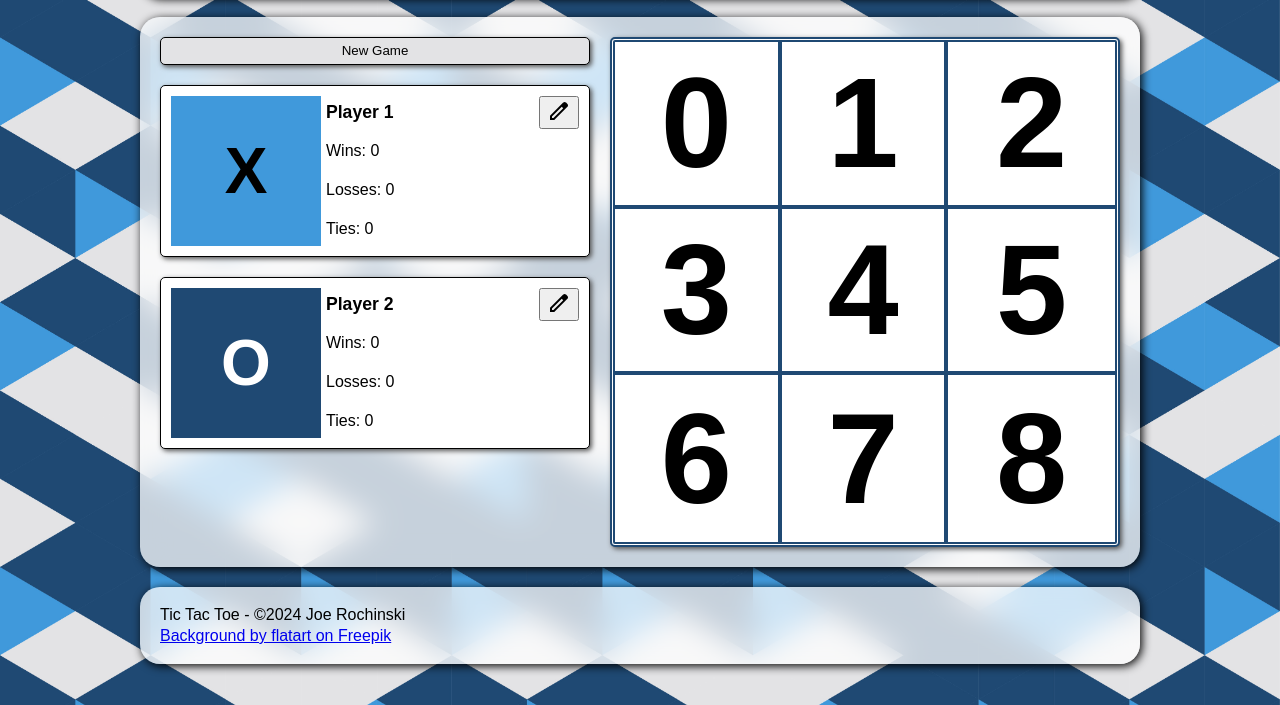
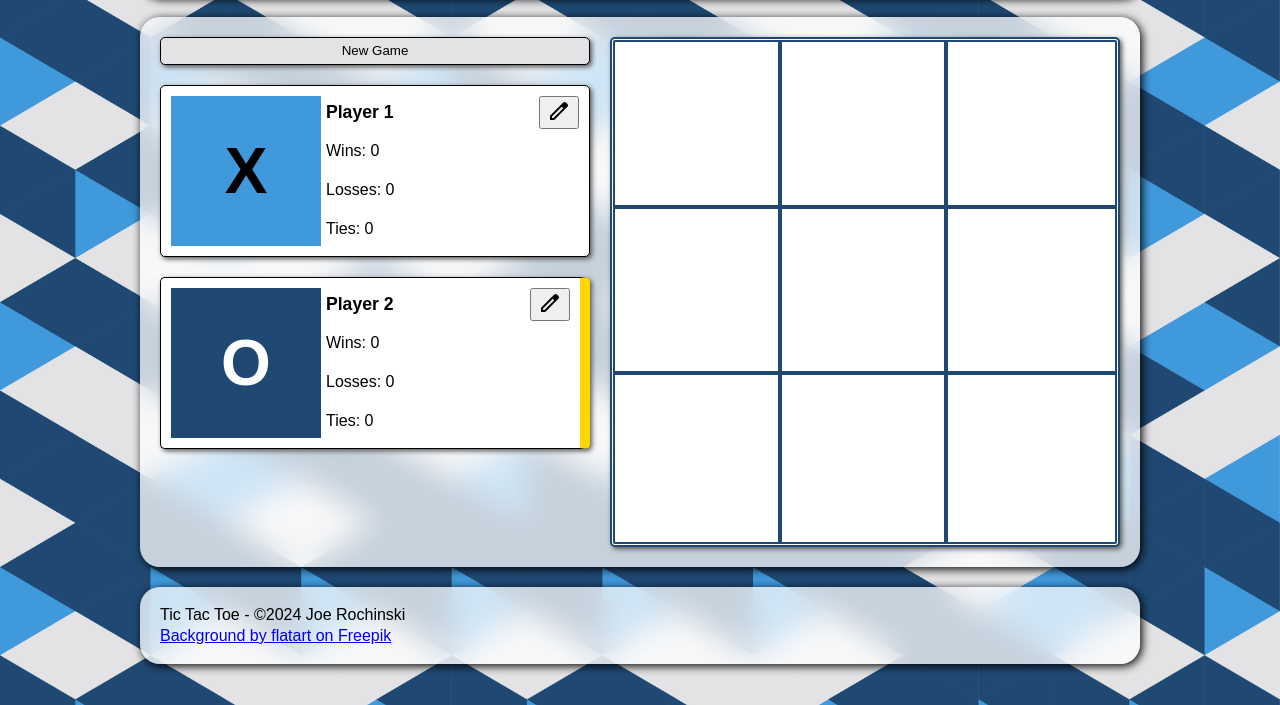
Before and after one commit to aetrix622/top-tictactoe, a plain HTML site: page index.html in a window 1280 px wide. Shown: the part 95-800 px from the top of the page. Drawn offline with Linux system fonts and the light colour scheme.

Commit message:
fn updatePlayerDisplay updates DOM for current player display

```diff
--- a/script.js
+++ b/script.js
@@ -100,7 +100,7 @@ const ToeGame = (function() {
             domElement.addEventListener("click", e => {
                 console.log("Clicked " + index);
                 doClick(currentPlayer, index);
-                displayBoard();
+                updateBoardDisplay();
             });
         }
         let value = null;
@@ -120,14 +120,28 @@ const ToeGame = (function() {
         console.log(`Hello, ${p1.getName()}. You are letter ${p1.getLetter()}.`);
         p2 = Player("Player 2", "O");
         console.log(`Hello, ${p2.getName()}. You are letter ${p2.getLetter()}.`);
-        currentPlayer = getRandomPlayer();
+        newGame();
     };
 
     function newGame() {
         winner = false;
         draw = false;
         GameBoard.resetBoard();
+        updateBoardDisplay();
         currentPlayer = getRandomPlayer();
+        updatePlayerDisplay();
+    }
+
+    function updatePlayerDisplay() {
+        const p1Div = document.querySelector(".player1");
+        const p2Div = document.querySelector(".player2");
+        if (currentPlayer == p1) {
+            p1Div.classList.add("currentplayer");
+            p2Div.classList.remove("currentplayer");
+        } else {
+            p1Div.classList.remove("currentplayer");
+            p2Div.classList.add("currentplayer");
+        }
     }
 
     function getRandomPlayer() {
@@ -152,6 +166,7 @@ const ToeGame = (function() {
             draw = noMoreMoves(); // returns true when the board is filled
             if (!winner && !draw) {
                 nextPlayer();
+                updatePlayerDisplay();
             }
         }
 
@@ -281,7 +296,7 @@ const ToeGame = (function() {
 
 
     // display the gameboard contents to the DOM
-    function displayBoard() {
+    function updateBoardDisplay() {
         let cells = document.querySelectorAll(".cell");
         const letters = GameBoard.getLetters();
         for (let i = 0; i < 9; i++) {
@@ -297,5 +312,5 @@ const ToeGame = (function() {
     });
 
 
-    return {init, newGame: newConsoleGame, displayBoard, GameBoard};
+    return {init, newGame: newConsoleGame, displayBoard: updateBoardDisplay, GameBoard};
 })();
--- a/style.css
+++ b/style.css
@@ -110,6 +110,10 @@ h2 {
                 }
             }
 
+            > .currentplayer {
+                border-right: 10px solid gold;
+            }
+
             .player1 .letter {
                 background-color: var(--bglightblue);
             }
```
